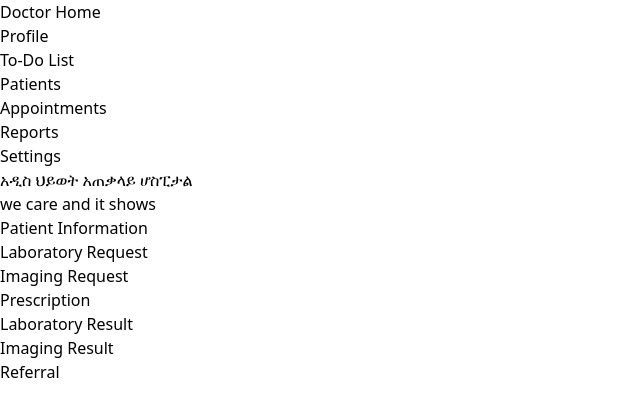
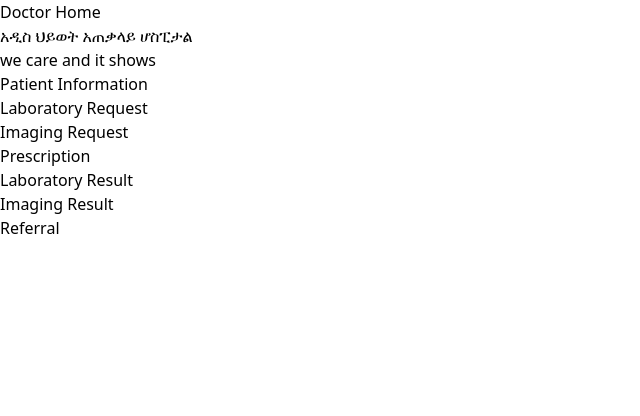
Before and after one commit to natnael2-lang/hospitalManagementClient, a React (Create React App) app: page /doctor in a window 1280 px wide. Shown: the top 416 px of the page, without its empty margins (0-640 px from the left). Built offline with nearby package versions, Linux system fonts and the light colour scheme.

Commit message:
remove unused import2

```diff
--- a/package.json
+++ b/package.json
@@ -51,6 +51,7 @@
     ]
   },
   "devDependencies": {
+    "@babel/plugin-proposal-private-property-in-object": "^7.21.11",
     "@testing-library/jest-dom": "^6.4.2"
   }
 }
--- a/src/DoctorPage/Sidebar.js
+++ b/src/DoctorPage/Sidebar.js
@@ -7,15 +7,7 @@ function Sidebar() {
       <div className="sidebar-header">
         Doctor Home
       </div>
-      <ul className="sidebar-menu">
-        <li><a href="#">Profile</a></li>
-        <li><a href="#">To-Do List</a></li>
-        <li><a href="#">Patients</a></li>
-        {/* Add more custom items here */}
-        <li><a href="#">Appointments</a></li>
-        <li><a href="#">Reports</a></li>
-        <li><a href="#">Settings</a></li>
-      </ul>
+
     </div>
   );
 }
```
Also changed, not shown: 1 other file (tests, documents, lock files or other folders).
